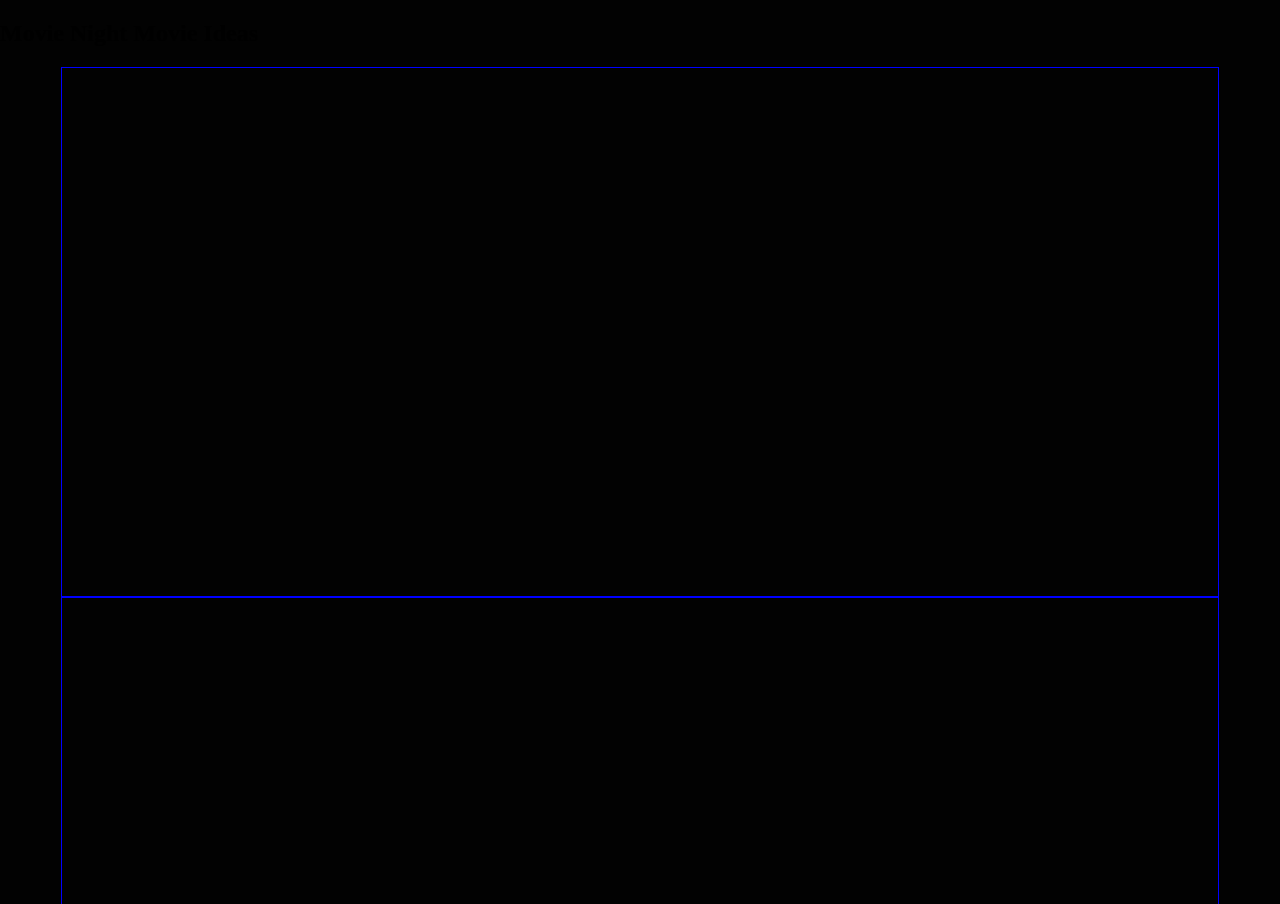
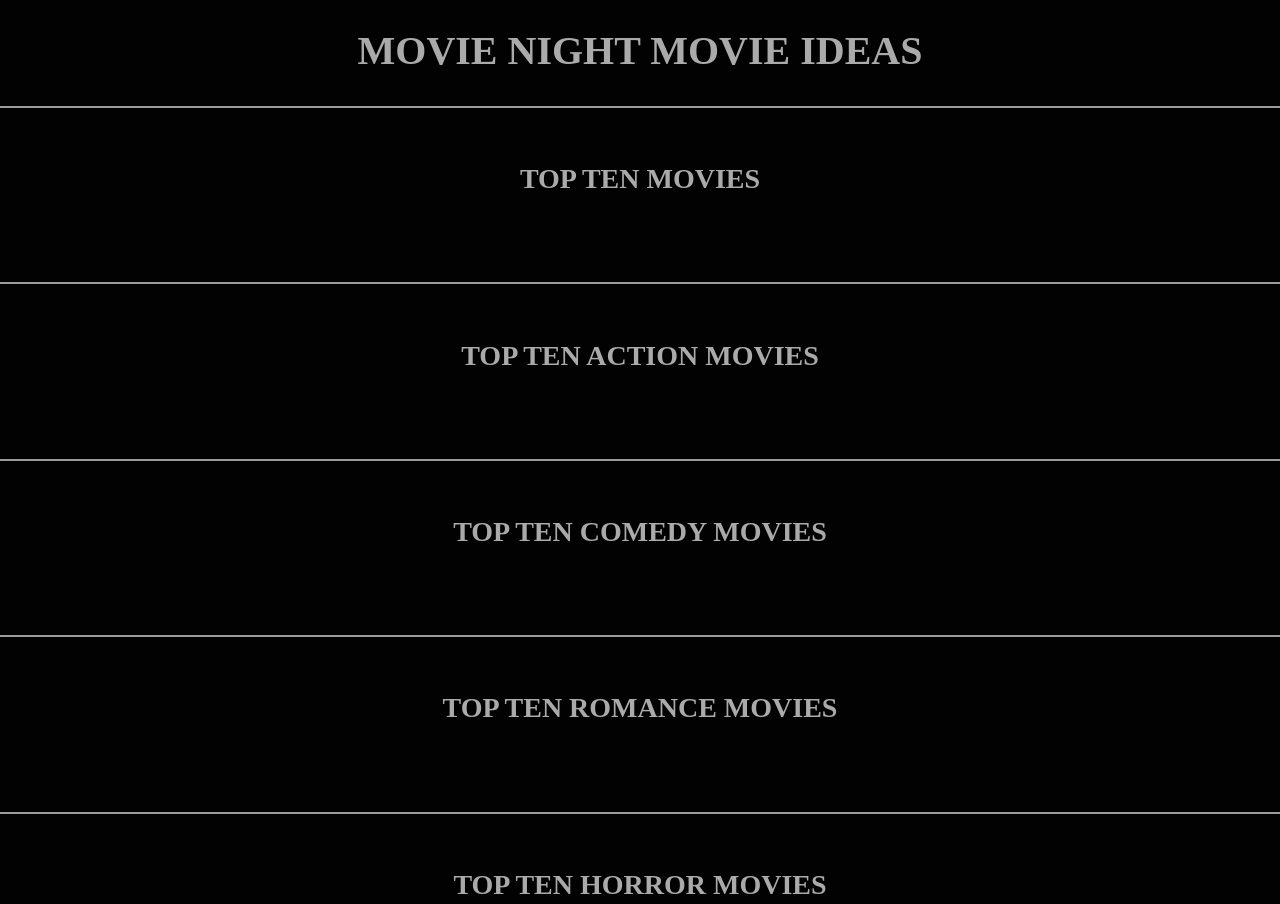
Before and after one commit to Mark-R-5388/movie-app, a plain HTML site: page index.html in a window 1280 px wide. Shown: the top 904 px of the page. Drawn offline with Linux system fonts and the light colour scheme; no server answers.

Commit message:
sections completed

```diff
--- a/app.js
+++ b/app.js
@@ -2,6 +2,7 @@ const headers = {
 	method: 'GET',
 	headers: {
 		'x-rapidapi-host': 'data-imdb1.p.rapidapi.com',
+		'x-rapidapi-key': '58bfe67fd0msh66ab57128ff9b03p19516bjsn552c9cb81f7b',
 	},
 };
 
@@ -68,7 +69,7 @@ const createCard = (item, container) => {
 							<p>${item.year}</p>
 						</div>
 						<div class="movie_content_row_2">
-							<p>${item.movie_length}minutes</p>
+							<p>${item.movie_length} minutes</p>
 							<a href="${item.trailer}" target="_blank">Trailer</a>
 						</div>
 					</div>
@@ -89,38 +90,3 @@ getMovies(baseUrl, topTenActionMoviesUrl, headers, topTenActionMoviesSection);
 getMovies(baseUrl, topTenComedyMoviesUrl, headers, topTenComedyMoviesSection);
 getMovies(baseUrl, topTenRomanceMoviesUrl, headers, topTenRomanceMoviesSection);
 getMovies(baseUrl, topTenHorrorMoviesUrl, headers, topTenHorrorMoviesSection);
-
-// let movieCard = document.createElement('div');
-// movieCard.classList.add('flip_card');
-
-// movieCard.innerHTML = `
-// 	<div class="card_container">
-// 			<div class="card">
-// 				<div class="card_face front">
-// 					<div class="movie_image_container">
-// 						<img src="${item.image_url}" alt="${item.title}" />
-// 					</div>
-
-// 					<div class="movie_content">
-// 						<h3>${item.title}</h3>
-// 						<div class="movie_content_row_1">
-// 							<p>Rated ${item.content_rating}</p>
-// 							<p>${item.rating}/10</p>
-// 							<p>${item.year}</p>
-// 						</div>
-// 						<div class="movie_content_row_2">
-// 							<p>${item.movie_length}minutes</p>
-// 							<a href="${item.trailer}" target="_blank">Trailer</a>
-// 						</div>
-// 					</div>
-// 				</div>
-// 				<div class="card_face back">
-// 					<div class="back_content_container">
-// 					<p>${item.description}</p>
-// 					</div>
-
-// 				</div>
-// 			</div>
-// 		</div>
-// 		`;
-// document.body.appendChild(movieCard);
--- a/index.html
+++ b/index.html
@@ -10,24 +10,33 @@
 	<body>
 		<header>
 			<!-- <img class="header-logo" src="" /> -->
-			<h2>Movie Night Movie Ideas</h2>
+			<h1>Movie Night Movie Ideas</h1>
 		</header>
 		<section>
+			<h2>Top Ten Movies</h2>
 			<div class="top_ten_movies_section movie_list_container"></div>
 		</section>
+
 		<section>
+			<h2>Top Ten Action Movies</h2>
 			<div class="top_action_movies_section movie_list_container"></div>
 		</section>
+
 		<section>
+			<h2>Top Ten Comedy Movies</h2>
 			<div class="top_commedy_movies_section movie_list_container"></div>
 		</section>
+
 		<section>
+			<h2>Top Ten Romance Movies</h2>
 			<div class="top_romance_movies_section movie_list_container"></div>
 		</section>
+
 		<section>
+			<h2>Top Ten Horror Movies</h2>
 			<div class="top_horror_movies_section movie_list_container"></div>
 		</section>
 
-		<script src="app.js"></script>
+		<script type="module" src="app.js"></script>
 	</body>
 </html>
--- a/style.css
+++ b/style.css
@@ -4,6 +4,19 @@ html {
 	padding: 0;
 	box-sizing: border-box;
 	background: rgb(2, 2, 2);
+}
+
+h1 {
+	text-align: center;
+	font-size: 2.5rem;
+	text-transform: uppercase;
+	color: rgb(170, 170, 170);
+}
+
+h2 {
+	text-transform: uppercase;
+	font-size: 1.75rem;
+	color: rgb(170, 170, 170);
 }
 
 h3 {
@@ -14,34 +27,32 @@ h3 {
 
 /* Section Containers Start */
 section {
+	border-top: 2px solid rgb(156, 156, 156);
+	margin: 2rem 0;
+	padding: 2rem 0;
+	display: flex;
+	flex-direction: column;
+	align-items: center;
+}
+
+/* Section Containers End */
+
+/* Movie List Container Start */
+.movie_list_container {
 	margin: 0 auto;
 	width: 95%;
 	display: flex;
 	flex-wrap: wrap;
-	justify-content: center;
-}
-/* Section Containers End */
-
-/* Movie Containers Start */
-.movie_list_container {
-	padding: 1rem 0;
-	border: 1px solid blue;
-	width: 95%;
-	min-height: 31rem;
-	margin: 0 auto;
-	display: flex;
-	flex-wrap: wrap;
 	gap: 1rem;
 	justify-content: center;
-	align-items: center;
+	align-content: center;
 }
-/* Movie Containers End */
+/* Movie List Container End */
 
 /* Card Container Start */
 .card_container {
 	width: 20rem;
-	max-width: 90%;
-	min-height: 30rem;
+	max-width: 95%;
 	height: 30rem;
 	margin: 0 auto 1.5rem auto;
 	color: rgb(170, 170, 170);
@@ -122,6 +133,7 @@ section {
 .back_content_container {
 	width: 90%;
 	height: 90%;
+	overflow-y: hidden;
 	line-height: 1.6;
 }
 /* Card Container End */
```
Also changed, not shown: package.json (deleted, +0 -11 lines).
